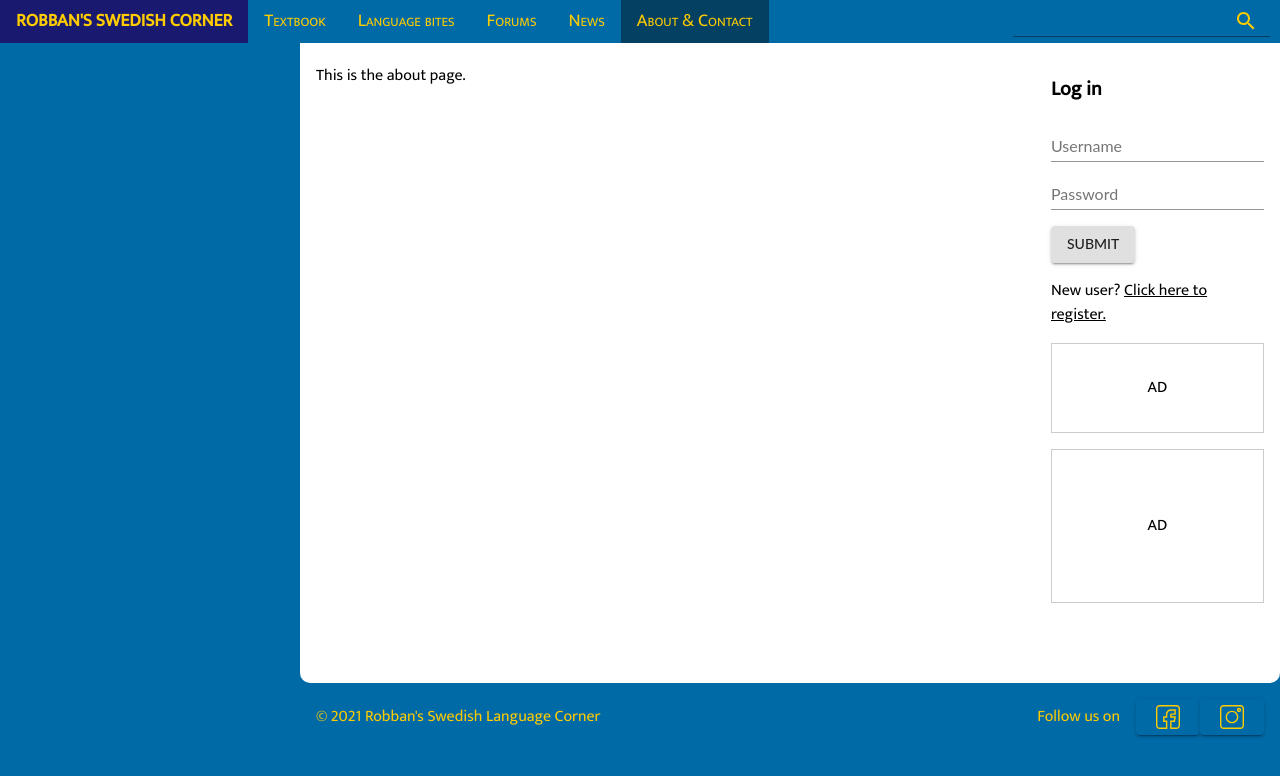
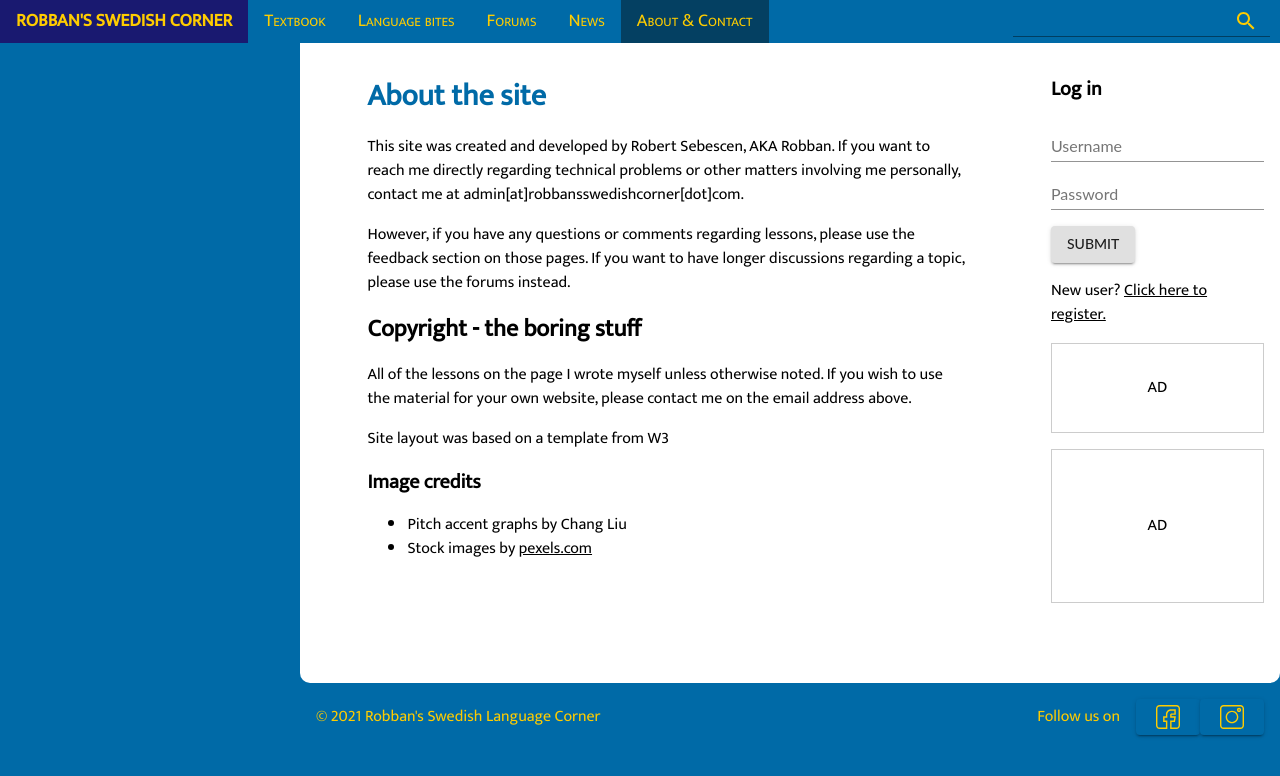
Before and after one commit to pgrobban/svenska2-next, a Next.js app: page /about in a window 1280 px wide. Shown: the top 776 px of the page. Built offline with nearby package versions, Linux system fonts and the light colour scheme.

Commit message:
wrote about page and renamed css property

```diff
--- a/components/Layout.tsx
+++ b/components/Layout.tsx
@@ -41,7 +41,7 @@ const Layout: React.FC<LayoutProps> = ({
   return (
     <>
       <Head>
-        <title>{title}{title ? ' - ' : ''}{SITE_NAME}</title>
+        <title>{title}{title ? ' - ' : ''} - {SITE_NAME}</title>
         <link rel="icon" href="/favicon.ico" />
         <meta
           name="description"
--- a/components/LessonContentView.tsx
+++ b/components/LessonContentView.tsx
@@ -21,7 +21,7 @@ const LessonContentView: React.FC<LessonViewProps> = (props) => {
   };
 
   return (
-    <div className="lesson w3-margin-bottom">
+    <div className="main-centered w3-margin-bottom">
       <IfMobile>
         <Carousel
           {...carouselProps}
--- a/pages/about.tsx
+++ b/pages/about.tsx
@@ -6,7 +6,37 @@ interface Props {}
 const FourOhFour: React.FC<Props> = () => {
   return (
     <Layout location="about" title="About">
-      <div>This is the about page.</div>
+      <div className="main-centered">
+        <h2 className="theme-swe-blue">About the site</h2>
+
+        <p>
+          This site was created and developed by Robert Sebescen, AKA Robban. If
+          you want to reach me directly regarding technical problems or other
+          matters involving me personally, contact me at
+          admin[at]robbansswedishcorner[dot]com.
+        </p>
+        <p>
+          However, if you have any questions or comments regarding lessons,
+          please use the feedback section on those pages. If you want to have
+          longer discussions regarding a topic, please use the forums instead.
+        </p>
+
+        <h3>Copyright - the boring stuff</h3>
+        <p>
+          All of the lessons on the page I wrote myself unless otherwise noted.
+          If you wish to use the material for your own website, please contact
+          me on the email address above.
+        </p>
+
+        <p>Site layout was based on a template from W3</p>
+
+        <h4>Image credits</h4>
+
+        <ul>
+          <li>Pitch accent graphs by Chang Liu</li>
+          <li>Stock images by <a href="http://pexels.com">pexels.com</a></li>
+        </ul>
+      </div>
     </Layout>
   );
 };
--- a/styles/global.css
+++ b/styles/global.css
@@ -1401,7 +1401,7 @@ a {
 }
 
 @media (min-width: 1200px) {
-  .lesson {
+  .main-centered {
     width: 600px;
     margin: 0 auto;
   }
```
